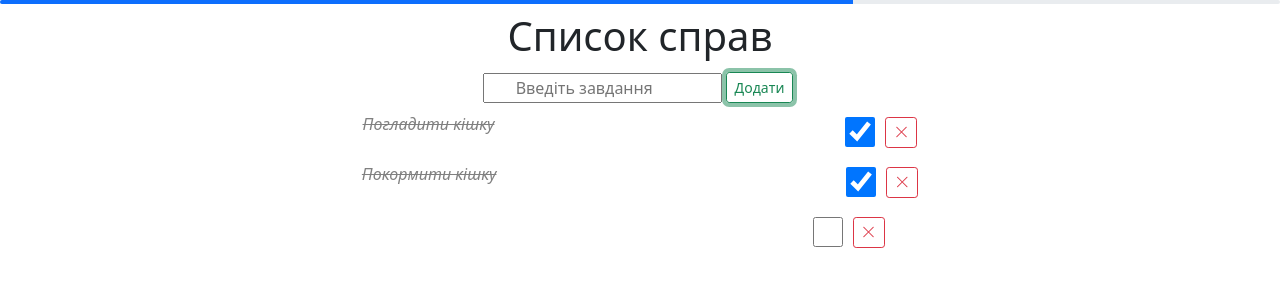
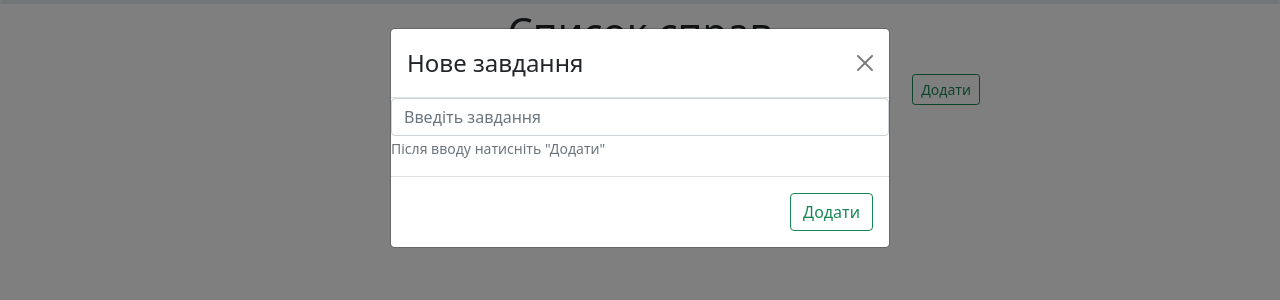
Before and after one commit to nazmieievilya/ToDo-app-build-on-Redux.js, a React (Create React App) app: page / in a window 1280 px wide. Both pictures are taken after a click on the button "Додати". Shown: the top 300 px of the page. Built offline with nearby package versions, Linux system fonts and the light colour scheme.

Commit message:
New Styles
Bugs Fixed, added form, components from Bootstrap

```diff
--- a/src/App.css
+++ b/src/App.css
@@ -1,21 +1,21 @@
 .App {
-  text-align: center;
-  width: 70vw;
-  height: 500px;
-  display: flex;
-  flex-direction: column;
-  align-items: center;
-
+  width: 100vw;
+  max-width: 700px;
+  margin: 0;
+  padding: 0;
+  padding: 10px;
+  position: static;
+  overflow-x: hidden;
 
 }
+.barr {
+  overflow: hidden;
 
-@media  (max-width: 768px) {
-  .App {
-    width: 100vw;
+  position: fixed;
+  top: 0;
+  width: 100%;
+}
 
-
-  }
- }
 
 .App-header {
   background-color: #282c34;
--- a/src/App.js
+++ b/src/App.js
@@ -3,50 +3,51 @@ import { useState } from 'react'
 import Todos from './components/Todos';
 import { useSelector } from 'react-redux'
 import styled from 'styled-components'
-import { useDispatch } from 'react-redux'
 import { addTodo } from './redux/TodoSlice'
 import { ProgressBar } from 'react-bootstrap';
+import ChangeTodoModal from './components/ChangeTodoModal';
+import { useDispatch } from 'react-redux'
 
 
 function App() {
- const todos = useSelector((state) => state.todos)
+ const todos = useSelector((state) => state.todos.todoList);
  const [text, setText] = useState('')
+ const [showModal, setShowModal] = useState(false)
+ const dispatch = useDispatch()
+ const Now = todos.filter((item) => item.completed === true).length
+ const Max = todos.length
+ function form(e) {
+   e.preventDefault()
+   dispatch(addTodo({
+     id: Date.now(),
+     name: text,
+     completed: false
+   }))
+   console.log(text)
+   setText('')
+ }
+  return (
+    <>
+    <div clasName="App">
+    <ProgressBar  now={Now} max={Max} style={{height: '4px'}} className='barr' />
+
+      <div className='d-flex justify-content-center mt-2 flex-column align-items-center' >
+
+          <h1>Список справ</h1>
+          <div className='App'>
+              <div className='d-flex w-100 justify-content-end' >
+                <button  type='submit' onClick={() => setShowModal(true)} className="btn btn-outline-success btn-sm">
+                  Додати
+                </button>
+              </div>
 
 
- const Now = todos.filter((item) => item.completed === true).length;
- const Max = todos.length
- const dispatch = useDispatch()
- function form (e) {
-   e.preventDefault()
-   dispatch(addTodo({name: text}))
-   setText('')
- }
- const ShowP = Max === 0 ? 0 : Now
-  return (
-    <>
-    <ProgressBar now={ShowP} max={Max === 0 ? 1 : Max} style={{height: '4px'}}  />
-    <div className='d-flex justify-content-center mt-2 flex-column align-items-center' >
-        <h1>Список справ</h1>
-        <div className='App'>
-          <InputContainer>
-            <form
-            onSubmit={form}
-            >
-            <input
-            onChange={(e) => setText(e.target.value)}
-            value={text}
-            type='text'
-            style={{height: '30px'}}
-            placeholder='       Введіть завдання'
-            />
-            <button type='submit' onClick={form} className="btn btn-outline-success btn-sm">Додати</button>
-            </form>
+            <ChangeTodoModal setShowModal={setShowModal} show={showModal} />
+          {todos.map((item) => <Todos key={item.id} item={item} />)}
+          </div>
+      </div>
+    </div>
 
-          </InputContainer>
-
-          {todos.map((item) => <Todos key={item.id} item={item} /> )}
-        </div>
-    </div>
     </>
 
 
--- a/src/components/ChangeTodoModal.js
+++ b/src/components/ChangeTodoModal.js
@@ -0,0 +1,65 @@
+import React from 'react';
+import { Modal, Button, Form } from 'react-bootstrap'
+import { addTodo } from '../redux/TodoSlice';
+import { useState } from 'react'
+import Todos from './Todos';
+import { useSelector } from 'react-redux'
+import { useDispatch } from 'react-redux'
+import styled from 'styled-components'
+
+
+
+
+const ModalContainer = styled.div`
+  margin: 0
+  @media (max-width: 400px) {
+    width: 300
+  }
+
+`
+const FormT = styled.form`
+
+`
+function ChangeTodoModal({show, setShowModal}) {
+    const todos = useSelector((state) => state.todos.todoList);
+    const [text, setText] = useState('')
+    const dispatch = useDispatch()
+    const Now = todos.filter((item) => item.completed === true).length
+    const Max = todos.length
+    function form(e) {
+      e.preventDefault()
+      if (text) {
+        dispatch(addTodo({
+          id: Date.now(),
+          name: text,
+          completed: false
+        }))
+      }
+
+      console.log(text)
+      setText('')
+    }
+  return (
+    <ModalContainer>
+      <Modal onHide={() => setShowModal(false)} show={show} >
+        <Modal.Header closeButton>
+          <Modal.Title>Нове завдання</Modal.Title>
+        </Modal.Header>
+              <Form.Group className="mb-3" controlId="formBasicEmail">
+                <Form.Control onChange={(e) => setText(e.target.value)} value={text} type="text" placeholder="Введіть завдання" />
+                <Form.Text className="text-muted">
+                  Після вводу натисніть "Додати"
+                </Form.Text>
+              </Form.Group>
+        <Modal.Footer className='d-flex justify-content-end' >
+        <button type='submit' onClick={form} className="btn btn-outline-success ">Додати</button>
+
+
+        </Modal.Footer>
+      </Modal>
+    </ModalContainer>
+
+  )
+}
+
+export default ChangeTodoModal
--- a/src/components/Todos.js
+++ b/src/components/Todos.js
@@ -1,38 +1,31 @@
 import React from 'react'
 import styled from 'styled-components'
-import { useDispatch, useSelector } from 'react-redux'
-import { dellTodo, toggleTodo } from '../redux/TodoSlice'
+import { useDispatch } from 'react-redux'
+import {dellTodo, toggleTodo} from '../redux/TodoSlice'
+function Todos({item}) {
+  const dispatch = useDispatch()
 
-function Todos({item}) {
-  const todos = useSelector((state) => state.todos)
-  const dispatch = useDispatch()
-  const Text = styled.p`
-  color: ${ item.completed ? "gray" : "black"} ;
-  text-decoration: ${ item.completed ? "line-through" : "none"};
-  font-style: ${ item.completed ? "italic" : "none"};;
-`
   return (
     <TodoElem>
-      <Text>{item.name}</Text> <ControlToDo  >
-        <input checked={item.completed} onChange={() => dispatch(toggleTodo({id: item.id}))} style={{height: "30px", width: "30px"}} type='checkbox' />
-        <button type="button" onClick={() => dispatch(dellTodo({id: item.id,  status: item.completed})) } className="btn btn-outline-danger btn-sm "><i className="bi bi-x-lg"></i></button>
+        <Text>{item.name}</Text>
+      <ControlToDo  >
+        <input class="form-check-input" checked={item.completed} onChange={() => dispatch(toggleTodo({id: item.id}))} style={{height: "30px", width: "30px"}} type='checkbox'/>
+        <button type="button" onClick={() => dispatch(dellTodo({id: item.id}))} className="btn btn-outline-danger btn-sm "><i className="bi bi-x-lg"></i></button>
        </ControlToDo>
     </TodoElem>
   )
 }
 
-
+const Text = styled.p`
+  padding: 0;
+  margin: 0;
+`
 const TodoElem = styled.div`
   display: flex;
   width: 100%;
-  justify-content: space-around;
+  justify-content: space-between;
   align-items: center;
-
-  @media (max-width: 500px) {
-    justify-content: space-between;
-    padding-left: 10px;
-    padding-right: 10px;
-  }
+  border-bottom: 1px solid black;
 
 `
 
--- a/src/index.js
+++ b/src/index.js
@@ -5,7 +5,7 @@ import reportWebVitals from './reportWebVitals';
 import 'bootstrap/dist/css/bootstrap.min.css';
 import 'bootstrap-icons/font/bootstrap-icons.css';
 import store from './redux/store';
-import { Provider, useSelector } from 'react-redux';
+import { Provider } from 'react-redux';
 const root = ReactDOM.createRoot(document.getElementById('root'));
 
 
@@ -17,8 +17,3 @@ root.render(
 
   </React.StrictMode>
 );
-
-// If you want to start measuring performance in your app, pass a function
-// to log results (for example: reportWebVitals(console.log))
-// or send to an analytics endpoint. Learn more: https://bit.ly/CRA-vitals
-reportWebVitals();
--- a/src/redux/TodoSlice.js
+++ b/src/redux/TodoSlice.js
@@ -2,46 +2,68 @@ import { createSlice } from "@reduxjs/toolkit";
 
 
 
+const getInitalTodo = () => {
+
+    const localTodoList = window.localStorage.getItem
+    ('todoList');
+    if (localTodoList) {
+        return JSON.parse(localTodoList);
+    }
+    window.localStorage.setItem('todoList',
+    JSON.stringify([]));
+    return [];
+};
+
+
+
+const initialValue = {
+    todoList: getInitalTodo(),
+}
+
 
 const todoSlice = createSlice({
-    name: 'todos',
-    initialState: [
-        {
-            id: 1,
-            name: "Погладити кішку",
-            completed: true
-        },
-        {
-            id: 2,
-            name: "Покормити кішку",
-            completed: true
-        },
-
-    ],
+    name: "todos",
+    initialState: initialValue,
     reducers: {
         addTodo: (state, action) => {
-            const todo = {
-                id: Date.now(),
-                name: action.payload.name,
-                completed: false
+            state.todoList.push(action.payload);
+            const todoList = window.localStorage.
+            getItem('todoList');
+            if(todoList){
+                const todoListArr = JSON.parse(todoList);
+                todoListArr.push({
+                    ...action.payload,
+                });
+            window.localStorage.setItem('todoList',
+            JSON.stringify(todoListArr));
+
             }
-            state.push(todo)
         },
         dellTodo: (state, action) => {
-            console.log(action.payload.id)
-            const newArr = state.filter(
-                (todo) => todo.id !== action.payload.id
-            )
-            return state = newArr
+            const todoList = window.localStorage.getItem('todoList');
+            if(todoList) {
+                const todoListArr = JSON.parse(todoList);
+                todoListArr.forEach((todo, index) => {
+                    if(todo.id  === action.payload.id) {
+                        todoListArr.splice(index, 1);
+                    }
+                } );
+                window.localStorage.setItem('todoList', JSON.stringify(todoListArr));
+                state.todoList = todoListArr;
+            }
         },
         toggleTodo: (state, action) => {
-            const index = state.findIndex(
-                (todo) => todo.id === action.payload.id
-            )
-            state[index].completed = !state[index].completed
+            const todoList = window.localStorage.getItem('todoList');
+            if(todoList) {
+                const todoListArr = JSON.parse(todoList);
+                const index = todoListArr.findIndex((item) => item.id === action.payload.id)
+                todoListArr[index].completed = !todoListArr[index].completed
+                window.localStorage.setItem('todoList', JSON.stringify(todoListArr));
+                state.todoList = todoListArr
+            }
         }
     }
-});
+})
 
 export const { addTodo, dellTodo, toggleTodo } = todoSlice.actions;
-export default todoSlice.reducer;
+export default todoSlice.reducer
--- a/src/redux/store.js
+++ b/src/redux/store.js
@@ -1,8 +1,8 @@
 import { configureStore } from "@reduxjs/toolkit";
-import addTodo from './TodoSlice'
+import todoReducer from './TodoSlice'
 const store = configureStore({
     reducer: {
-        todos: addTodo
+        todos: todoReducer
     }
 });
 export default store;
```
Also changed, not shown: src/features/TodoSlice.js (deleted, +0 -31 lines), src/features/store.js (+9 -6 lines).
